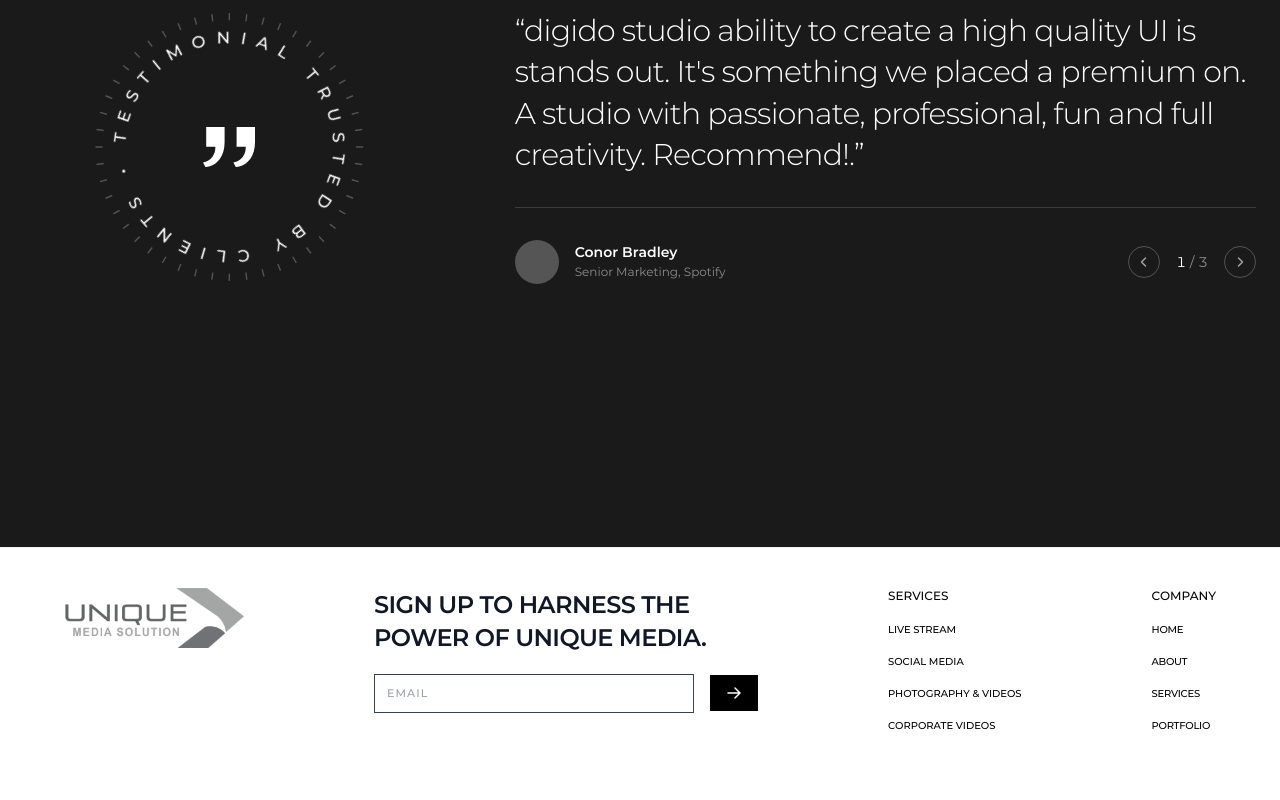
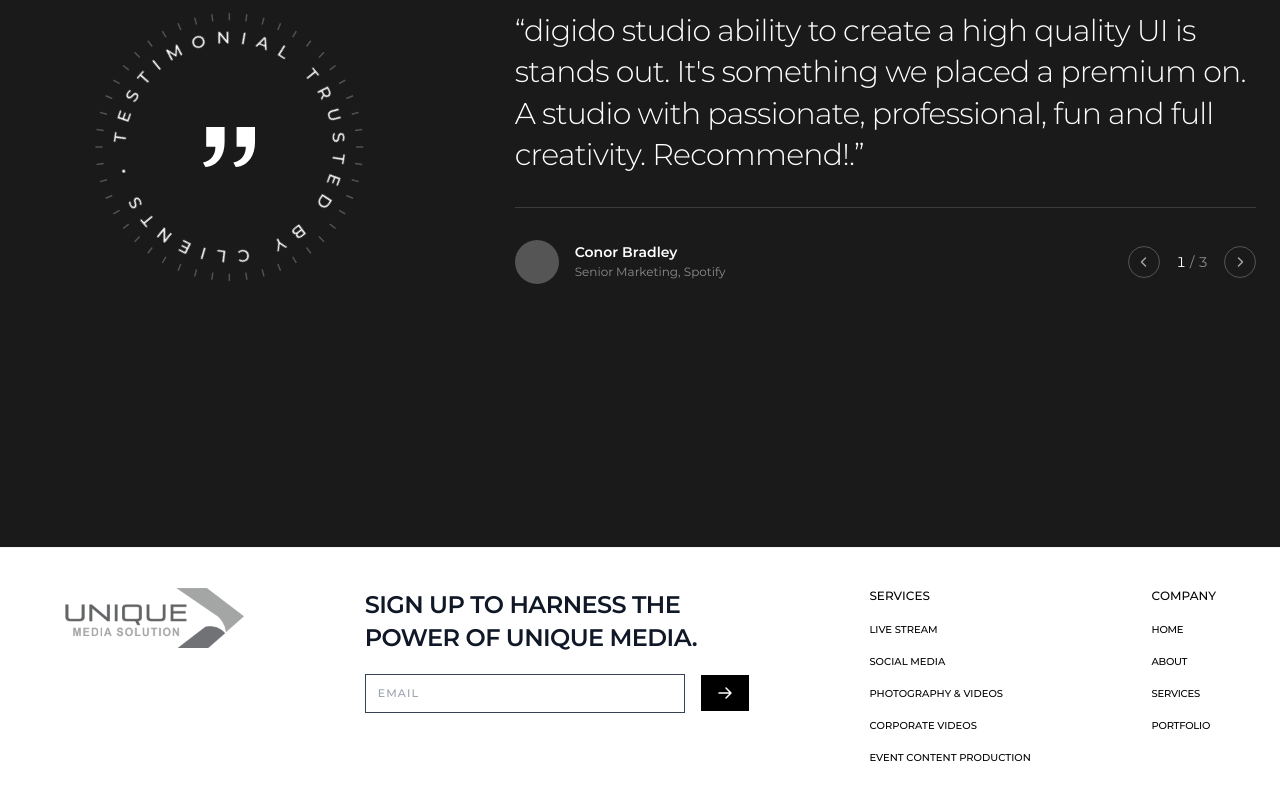
Before and after one commit to digiexpouae/Unique-Media, a Next.js app: page / in a window 1280 px wide. Shown: the part 5233-6033 px from the top of the page. Before the commit the page ends 6009 px from the top, so only its background shows below. Built offline with nearby package versions, Linux system fonts and the light colour scheme.

Commit message:
Fix:added new service link

```diff
--- a/src/app/components/homepage/ServicesSection.jsx
+++ b/src/app/components/homepage/ServicesSection.jsx
@@ -44,7 +44,7 @@ const SERVICES = [
   },
   {
     id: 5,
-    title: "Social Media Marketing ",
+    title: "Social Media Marketing",
     description:
       "We create engaging social media content and marketing campaigns that grow your brand, boost engagement, and connect you with the right audience.",
     dark: false,
--- a/src/app/layout/Footer.jsx
+++ b/src/app/layout/Footer.jsx
@@ -2,11 +2,13 @@
 
 import { useState } from "react";
 import Image from "next/image";
+import Link from "next/link";
 const services = [
   "LIVE STREAM",
   "SOCIAL MEDIA",
   "PHOTOGRAPHY & VIDEOS",
   "CORPORATE VIDEOS",
+  "Event Content Production"
 ];
 
 const NAV_LINKS = [
@@ -108,12 +110,12 @@ export default function Footer() {
           <ul className="space-y-2">
             {services.map((s) => (
               <li key={s}>
-                <a
-                  href="#"
+                <Link
+                  href="/#services"
                   className="text-[10px] font-medium  uppercase hover:text-gray-900 hover:translate-x-0.5 inline-block transition-all duration-200"
                 >
                   {s}
-                </a>
+                </Link>
               </li>
             ))}
           </ul>
@@ -127,12 +129,12 @@ export default function Footer() {
           <ul className="space-y-2">
             {NAV_LINKS.map((link) => (
               <li key={link.label}>
-                <a
+                <Link
                   href={link.href}
                   className="text-[10px] font-medium tracking-tight   uppercase  relative inline-block hover:translate-x-0.5 transition-all duration-200"
                 >
                   {link.label}
-                </a>
+                </Link>
               </li>
             ))}
           </ul>
```
